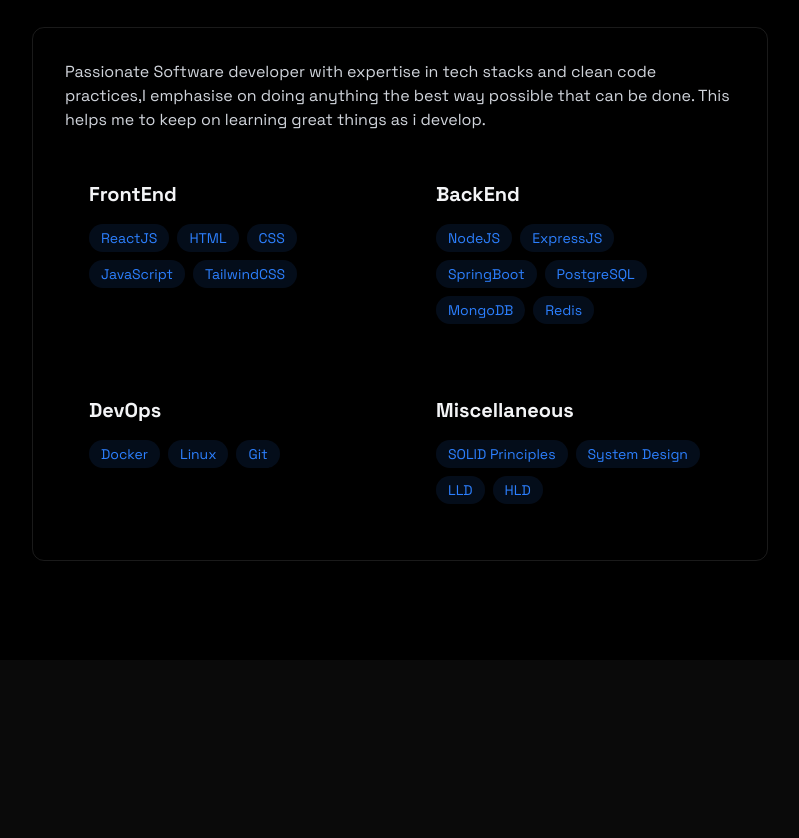
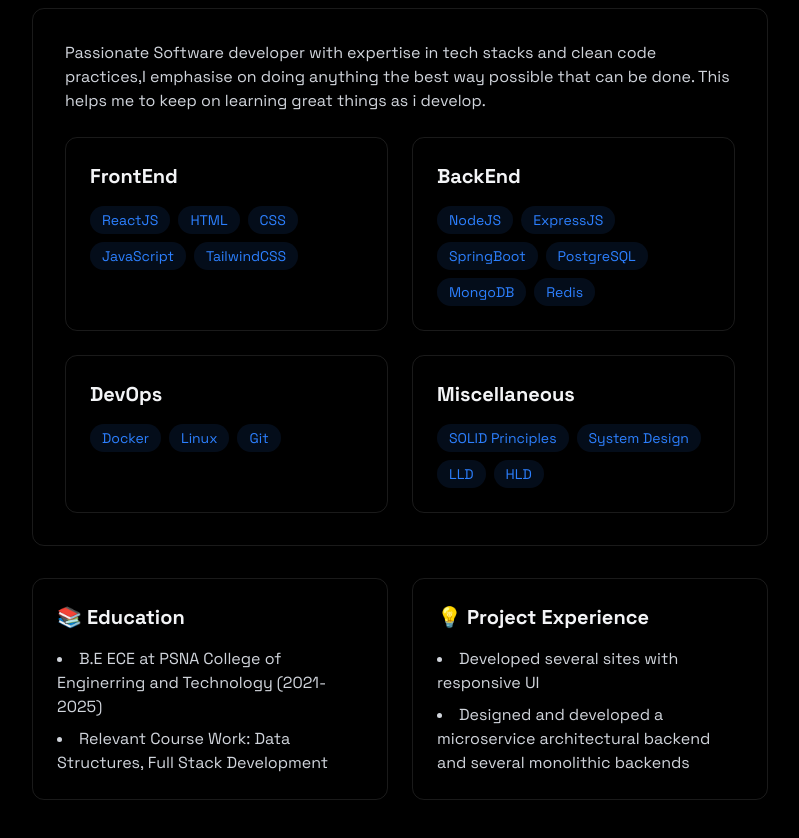
Before and after one commit to kishore-s-n/modern-portfolio, a React (Vite) app: page / in a window 1280 px wide. Shown: the part 940-1778 px from the top of the page, without its empty margins (240-1039 px from the left). Before the commit the page ends 1600 px from the top, so only its background shows below. Built offline with nearby package versions, Linux system fonts and the light colour scheme.

Commit message:
Add reveal animation completed about section

```diff
--- /dev/null
+++ b/src/components/RevealOnScroll.jsx
@@ -0,0 +1,23 @@
+import React, { useEffect } from 'react'
+import { useRef } from 'react'
+
+const RevealOnScroll = ({ children }) => {
+  const ref = useRef(null);
+  useEffect(() => {
+    const observer = new IntersectionObserver(([entry]) => {
+      if (entry.isIntersecting) {
+        ref.current.classList.add("visible");
+      }
+    }, {
+      threshold: 0.2, rootMargin: "0px 0px -50px 0px"
+    }
+    );
+    if (ref.current) observer.observe(ref.current)
+    return () => observer.disconnect();
+  })
+  return (
+    <div ref={ref} className='reveal'>{children}</div>
+  )
+}
+
+export default RevealOnScroll
--- a/src/components/sections/About.jsx
+++ b/src/components/sections/About.jsx
@@ -1,9 +1,11 @@
 
 import { aboutSectionContent } from "../../constants/constant"
+import RevealOnScroll from "../RevealOnScroll";
 
 const About = () => {
   return (
     <section id="about" className="min-h-screen flex items-center justify-center py-20">
+      <RevealOnScroll>
         <div className="max-w-3xl mx-auto px-4">
           <h2 className="text-3xl font-bold mb-8 bg-gradient-to-r from-blue-500 to-cyan-400 bg-clip-text text-transparent text-center">
             {aboutSectionContent.Heading}
@@ -12,7 +14,7 @@
             <p className="text-gray-300 mb-6">{aboutSectionContent.Content}</p>
             <div className="grid grid-cols-1 md:grid-cols-2 gap-6">
               {aboutSectionContent.Skills.map((skill, index) => (
-              <div key={index} className="rounded-xl p-6 hover:-translate-y-1 transition-all">
+                <div key={index} className="rounded-xl p-6 border border-white/10 hover:-translate-y-1 transition-all">
                   <h3 className="text-xl font-bold mb-4">{skill.title}</h3>
                   <div className="flex flex-wrap gap-2"> {skill.items.map((item, ind) => (
                     <span key={ind} className="bg-blue-500/10 text-blue-500 py-1 px-3 rounded-full text-sm hover:bg-blue-500/20 hover:shadow-[0_2px_8px_rgba(59,130,246,0.2)] transition-all">
@@ -24,8 +26,21 @@
               ))}
             </div>
           </div>
+          <div className="grid grid-cols-1 md:grid-cols-2 gap-6 mt-8">
+            {aboutSectionContent.Boxes.map((box, index) => (
+              <div key={index} className="rounded-xl p-6 border border-white/10 hover:-translate-y-1 transition-all">
+                <h2 className="text-xl font-bold mb-4">{box.title}</h2>
+                <ul className="list-disc list-inside text-gray-300 space-y-2">
+                  {box.content.map((content, ind) => <li>{content}</li>)}
+                </ul>
+              </div>
+            ))}
+          </div>
+
 
         </div>
+      </RevealOnScroll>
+
     </section>
   )
 }
--- a/src/components/sections/Home.jsx
+++ b/src/components/sections/Home.jsx
@@ -1,7 +1,9 @@
 import { homeSectionContent } from "../../constants/constant"
+import RevealOnScroll from "../RevealOnScroll"
 const Home = () => {
   return (
     <section className="min-h-screen flex items-center justify-center" id="home">
+      <RevealOnScroll>
         <div className="text-center z-10 px-4">
           <h1 className="text-5xl md:text-7xl font-bold mb-6 bg-gradient-to-r from-blue-500 to-cyan-400 bg-clip-text text-transparent leading-right">{homeSectionContent.Heading}</h1>
           <p className="text-gray-400 text-lg mb-8 max-w-lg mx-auto">
@@ -14,6 +16,8 @@
             hover:-translate-y-0.5 hover:shadow-[0_0_15px_rgba{59,130246,0.2}] hover:bg-blue-500/10">Contact Me</a>
           </div>
         </div>
+      </RevealOnScroll>
+
     </section >
   )
 }
--- a/src/constants/constant.jsx
+++ b/src/constants/constant.jsx
@@ -33,12 +33,12 @@
   ],
   Boxes: [
     {
-      title: "Education",
-      items: ["B.E ECE at PSNA College of Enginerring and Technology (2021-2025)", "Relevant Course Work: Data Structures, Full Stack Development, Web Design, React JS Course, JavaScript Complete Course"]
+      title: "📚 Education",
+      content: ["B.E ECE at PSNA College of Enginerring and Technology (2021-2025)", "Relevant Course Work: Data Structures, Full Stack Development"]
     },
     {
-      title: "Work Experience",
-      items: ["IITM Hackathon: ", "ExpressJS"]
+      title: "💡 Project Experience",
+      content: ["Developed several sites with responsive UI", "Designed and developed a microservice architectural backend and several monolithic backends"]
     }
   ]
 }
--- a/src/index.css
+++ b/src/index.css
@@ -33,3 +33,14 @@
     animation: loading 0.8s ease-in-out infinite;
   }
 }
+
+.reveal{
+  opacity: 0;
+  transform: translateY(20px);
+  transition: opacity 0.7s ease, transform 0.7s ease;
+}
+
+.visible{
+  opacity: 1;
+  transform: translateY(0px);
+}
```
Lines whose indentation alone changed are shown as unchanged.
